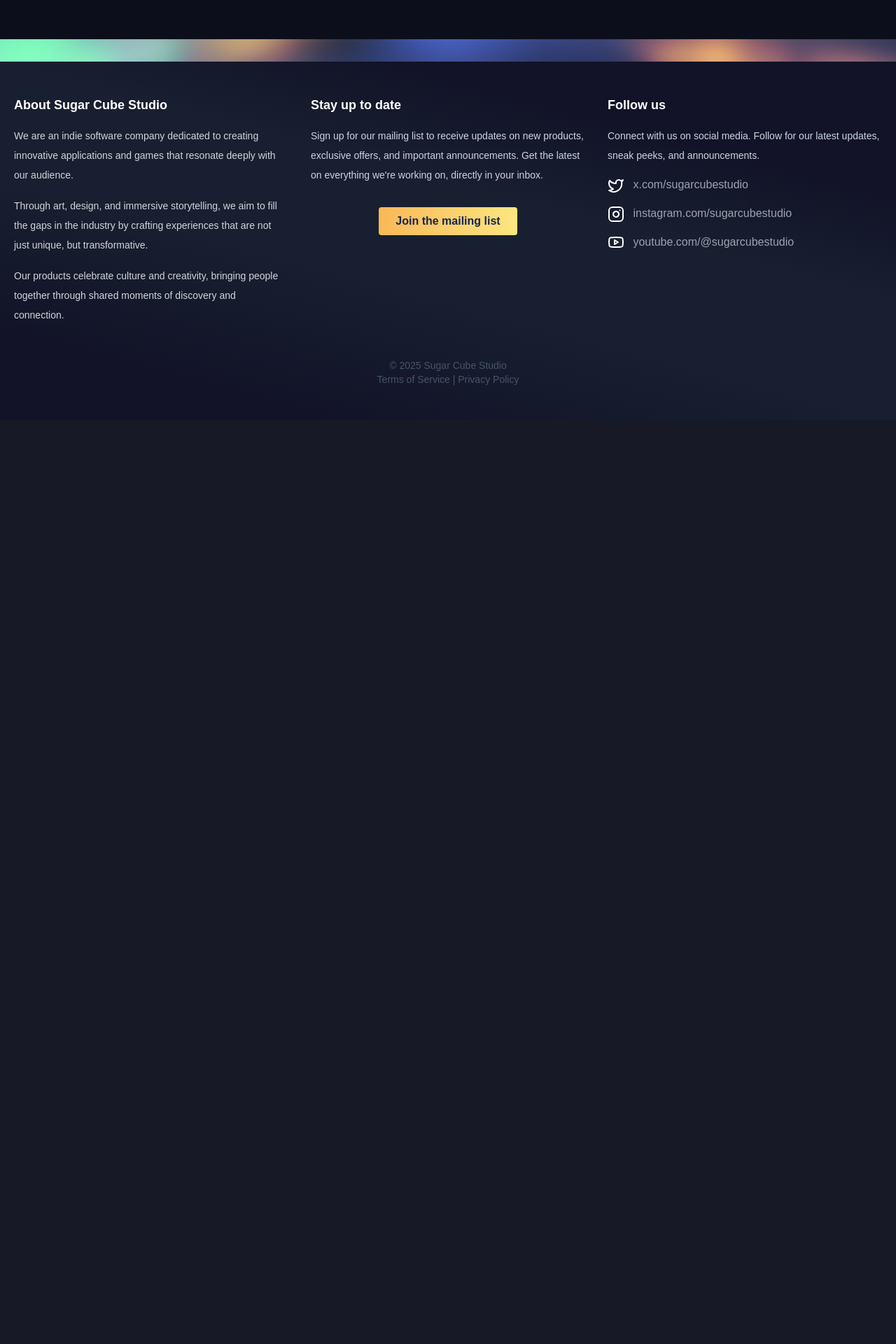
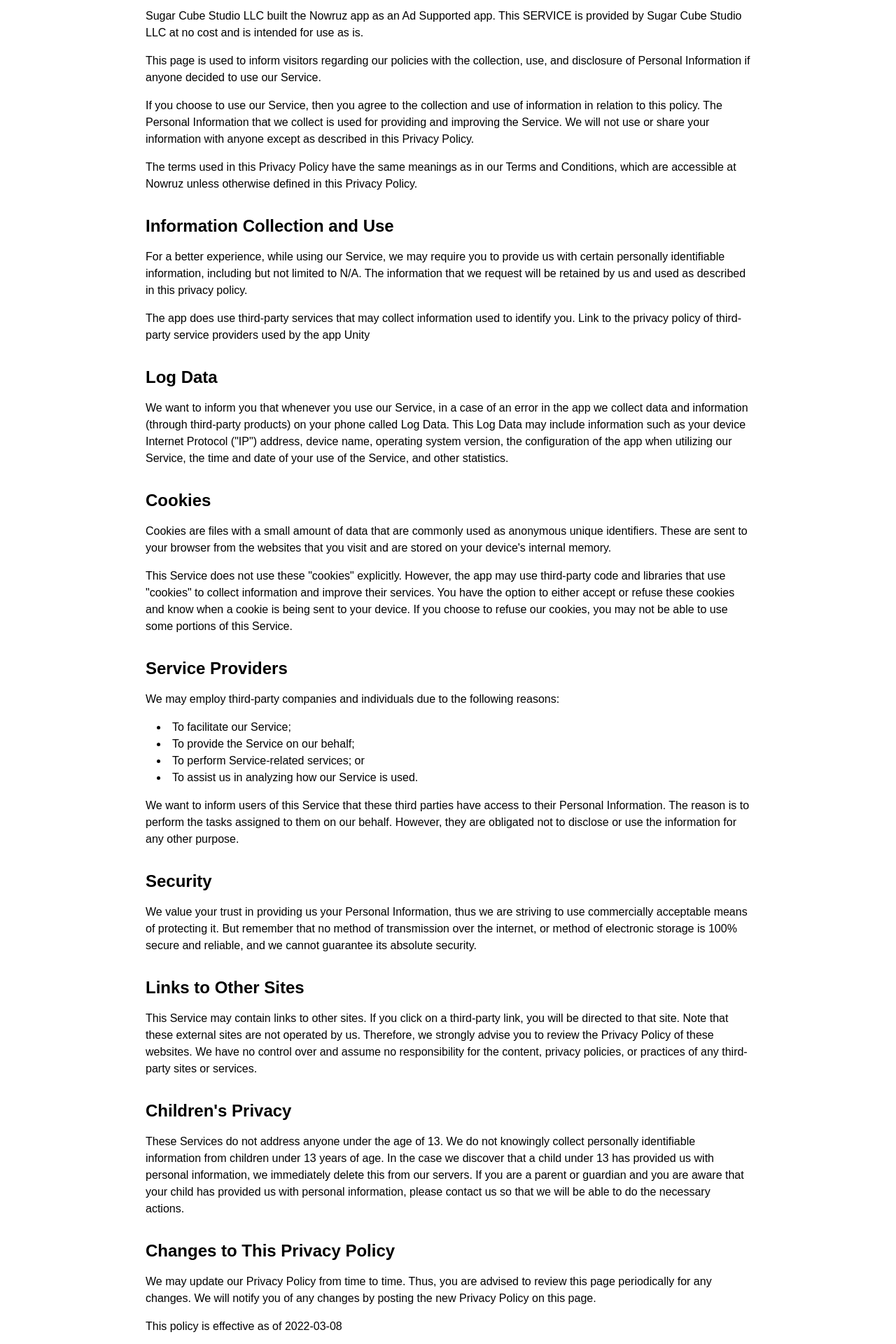
Before and after one commit to westwick/sugarcubestudio, a Nuxt app: page /privacy-policy in a window 1280 px wide. Shown: the part 200-2120 px from the top of the page at 70% size. Before the commit the page ends 800 px from the top, so only its background shows below. Built offline with nearby package versions, Linux system fonts and the light colour scheme.

Commit message:
add privacy policy

```diff
--- a/components/AppFooter.vue
+++ b/components/AppFooter.vue
@@ -86,7 +86,7 @@
       <!-- Footer Bottom -->
       <div class="mt-12 text-center text-slate-600 text-sm">
         <p>&copy; {{ new Date().getFullYear() }} Sugar Cube Studio</p>
-        <p>Terms of Service | Privacy Policy</p>
+        <p><NuxtLink to="/privacy-policy">Privacy Policy</NuxtLink></p>
       </div>
     </div>
   </footer>
--- /dev/null
+++ b/pages/privacy-policy.vue
@@ -0,0 +1,166 @@
+<template>
+  <div class="bg-white">
+    <div class="container mx-auto py-16 px-4 text-black max-w-4xl">
+      <h1 class="text-3xl font-bold text-center mb-12">Privacy Policy</h1>
+
+      <div class="space-y-8">
+        <section>
+          <p class="mb-4">
+            Sugar Cube Studio LLC built the Nowruz app as an Ad Supported app.
+            This SERVICE is provided by Sugar Cube Studio LLC at no cost and is
+            intended for use as is.
+          </p>
+          <p class="mb-4">
+            This page is used to inform visitors regarding our policies with the
+            collection, use, and disclosure of Personal Information if anyone
+            decided to use our Service.
+          </p>
+          <p class="mb-4">
+            If you choose to use our Service, then you agree to the collection
+            and use of information in relation to this policy. The Personal
+            Information that we collect is used for providing and improving the
+            Service. We will not use or share your information with anyone
+            except as described in this Privacy Policy.
+          </p>
+          <p>
+            The terms used in this Privacy Policy have the same meanings as in
+            our Terms and Conditions, which are accessible at Nowruz unless
+            otherwise defined in this Privacy Policy.
+          </p>
+        </section>
+
+        <section>
+          <h2 class="text-2xl font-semibold mb-4">
+            Information Collection and Use
+          </h2>
+          <p class="mb-4">
+            For a better experience, while using our Service, we may require you
+            to provide us with certain personally identifiable information,
+            including but not limited to N/A. The information that we request
+            will be retained by us and used as described in this privacy policy.
+          </p>
+          <p>
+            The app does use third-party services that may collect information
+            used to identify you. Link to the privacy policy of third-party
+            service providers used by the app Unity
+          </p>
+        </section>
+
+        <section>
+          <h2 class="text-2xl font-semibold mb-4">Log Data</h2>
+          <p>
+            We want to inform you that whenever you use our Service, in a case
+            of an error in the app we collect data and information (through
+            third-party products) on your phone called Log Data. This Log Data
+            may include information such as your device Internet Protocol ("IP")
+            address, device name, operating system version, the configuration of
+            the app when utilizing our Service, the time and date of your use of
+            the Service, and other statistics.
+          </p>
+        </section>
+
+        <section>
+          <h2 class="text-2xl font-semibold mb-4">Cookies</h2>
+          <p>
+            Cookies are files with a small amount of data that are commonly used
+            as anonymous unique identifiers. These are sent to your browser from
+            the websites that you visit and are stored on your device's internal
+            memory.
+          </p>
+          <p class="mt-4">
+            This Service does not use these "cookies" explicitly. However, the
+            app may use third-party code and libraries that use "cookies" to
+            collect information and improve their services. You have the option
+            to either accept or refuse these cookies and know when a cookie is
+            being sent to your device. If you choose to refuse our cookies, you
+            may not be able to use some portions of this Service.
+          </p>
+        </section>
+
+        <section>
+          <h2 class="text-2xl font-semibold mb-4">Service Providers</h2>
+          <p class="mb-4">
+            We may employ third-party companies and individuals due to the
+            following reasons:
+          </p>
+          <ul class="list-disc list-inside mb-4 ml-4">
+            <li>To facilitate our Service;</li>
+            <li>To provide the Service on our behalf;</li>
+            <li>To perform Service-related services; or</li>
+            <li>To assist us in analyzing how our Service is used.</li>
+          </ul>
+          <p>
+            We want to inform users of this Service that these third parties
+            have access to their Personal Information. The reason is to perform
+            the tasks assigned to them on our behalf. However, they are
+            obligated not to disclose or use the information for any other
+            purpose.
+          </p>
+        </section>
+
+        <section>
+          <h2 class="text-2xl font-semibold mb-4">Security</h2>
+          <p>
+            We value your trust in providing us your Personal Information, thus
+            we are striving to use commercially acceptable means of protecting
+            it. But remember that no method of transmission over the internet,
+            or method of electronic storage is 100% secure and reliable, and we
+            cannot guarantee its absolute security.
+          </p>
+        </section>
+
+        <section>
+          <h2 class="text-2xl font-semibold mb-4">Links to Other Sites</h2>
+          <p>
+            This Service may contain links to other sites. If you click on a
+            third-party link, you will be directed to that site. Note that these
+            external sites are not operated by us. Therefore, we strongly advise
+            you to review the Privacy Policy of these websites. We have no
+            control over and assume no responsibility for the content, privacy
+            policies, or practices of any third-party sites or services.
+          </p>
+        </section>
+
+        <section>
+          <h2 class="text-2xl font-semibold mb-4">Children's Privacy</h2>
+          <p>
+            These Services do not address anyone under the age of 13. We do not
+            knowingly collect personally identifiable information from children
+            under 13 years of age. In the case we discover that a child under 13
+            has provided us with personal information, we immediately delete
+            this from our servers. If you are a parent or guardian and you are
+            aware that your child has provided us with personal information,
+            please contact us so that we will be able to do the necessary
+            actions.
+          </p>
+        </section>
+
+        <section>
+          <h2 class="text-2xl font-semibold mb-4">
+            Changes to This Privacy Policy
+          </h2>
+          <p>
+            We may update our Privacy Policy from time to time. Thus, you are
+            advised to review this page periodically for any changes. We will
+            notify you of any changes by posting the new Privacy Policy on this
+            page.
+          </p>
+          <p class="mt-4">This policy is effective as of 2022-03-08</p>
+        </section>
+
+        <section>
+          <h2 class="text-2xl font-semibold mb-4">Contact Us</h2>
+          <p>
+            If you have any questions or suggestions about our Privacy Policy,
+            do not hesitate to contact us at
+            <a
+              href="mailto:info@sugarcubestudio.com"
+              class="text-blue-600 hover:underline"
+              >info@sugarcubestudio.com</a
+            >
+          </p>
+        </section>
+      </div>
+    </div>
+  </div>
+</template>
```
